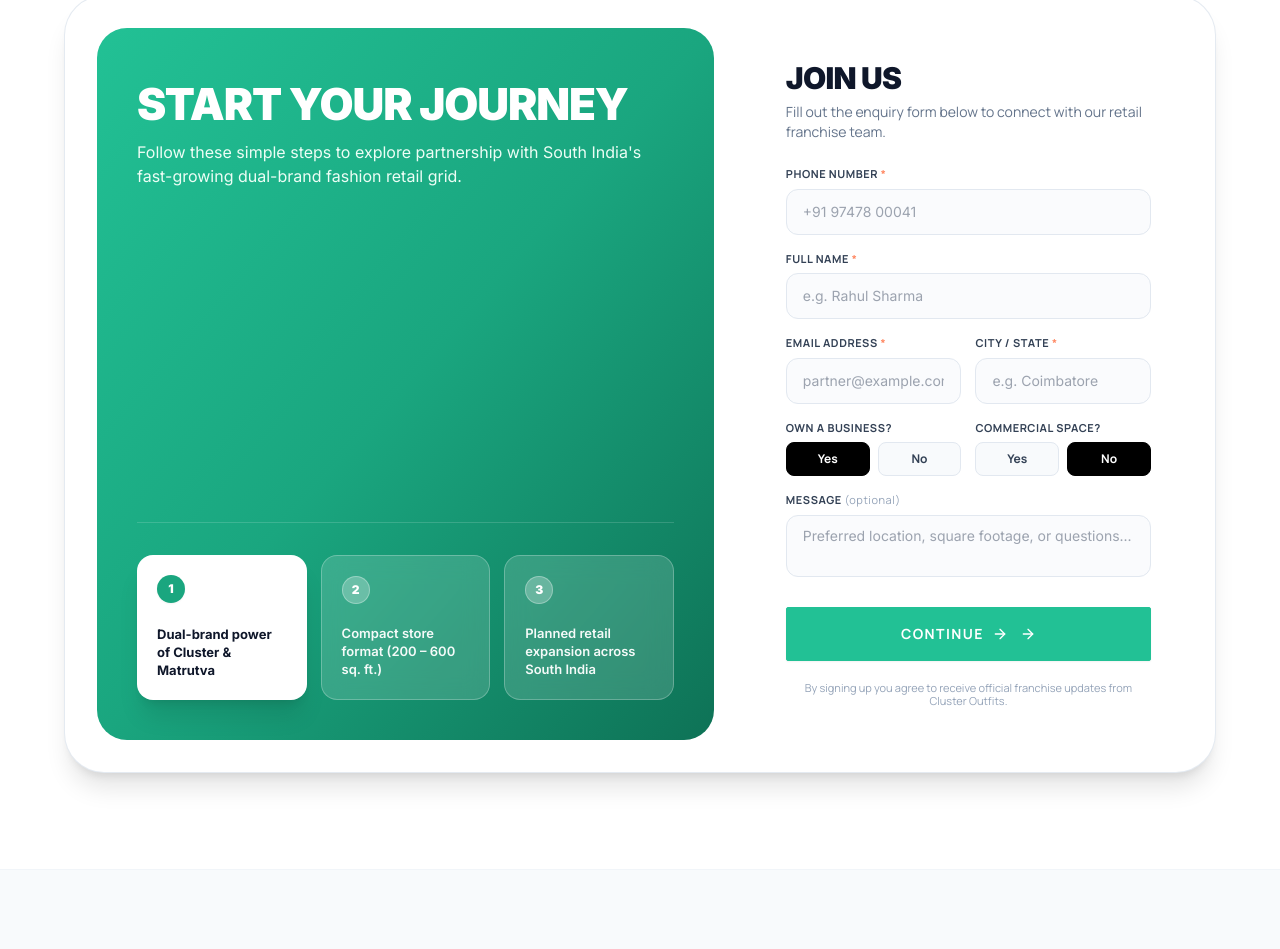
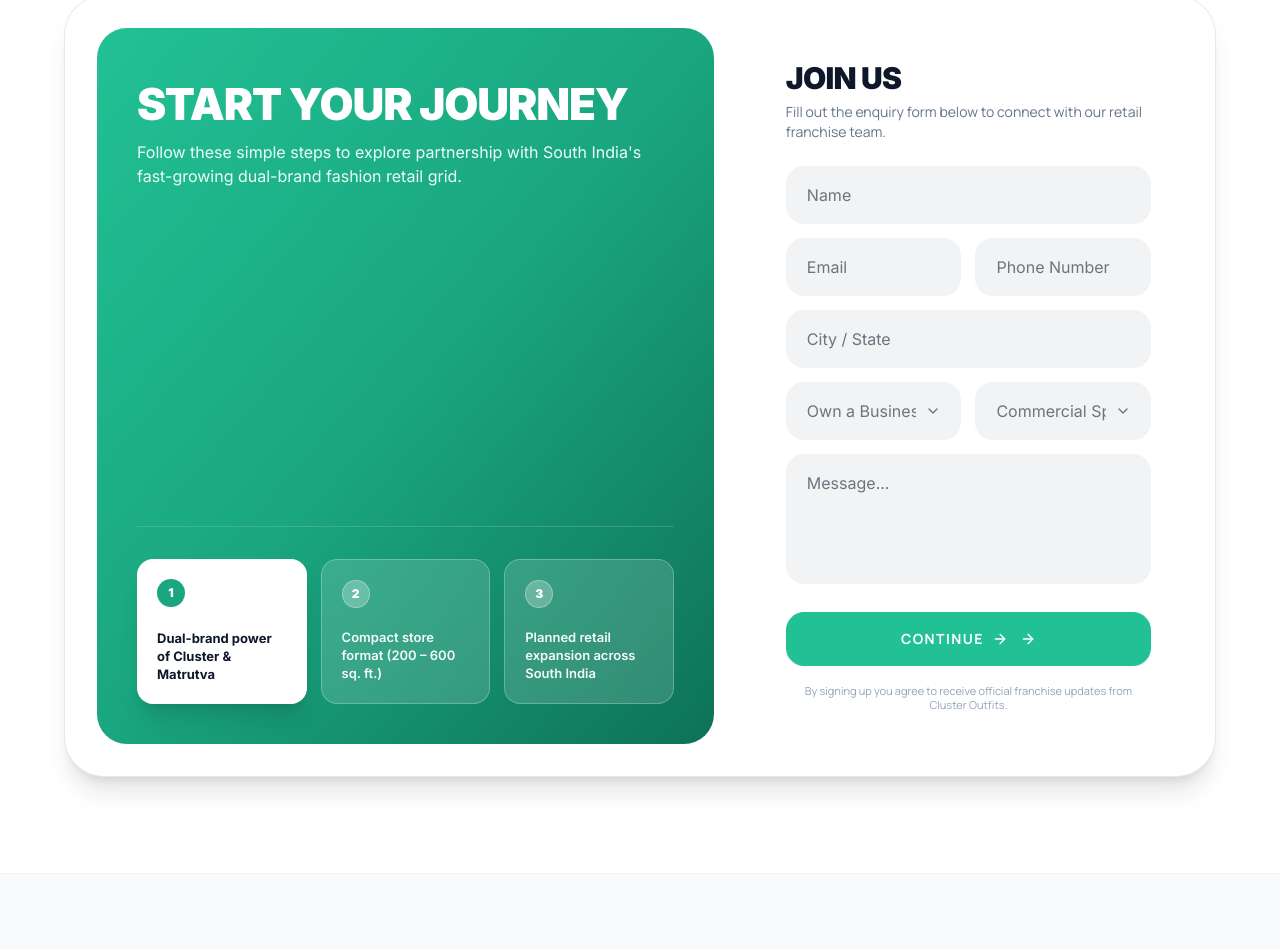
Before and after one commit to george-nithin/cluster-website, a Next.js app: page /our-franchise in a window 1280 px wide. Shown: the part 4481-5430 px from the top of the page. Built offline with nearby package versions, Linux system fonts and the light colour scheme.

Commit message:
style(franchise): redesign enquiry form fields to match reference design with soft gray rounded inputs and select dropdowns

```diff
--- a/src/app/our-franchise/page.tsx
+++ b/src/app/our-franchise/page.tsx
@@ -23,6 +23,7 @@ import {
   Building,
   Check,
   ShieldAlert,
+  ChevronDown,
 } from "lucide-react";
 
 export default function OurFranchisePage() {
@@ -623,126 +624,105 @@ export default function OurFranchisePage() {
                     </Button>
                   </div>
                 ) : (
-                  <form onSubmit={handleSubmit} className="space-y-4">
-                    {/* Phone Number */}
+                  <form onSubmit={handleSubmit} className="space-y-3.5">
+                    {/* Full Name */}
                     <div>
-                      <label className="block text-[11px] font-bold uppercase tracking-wider text-slate-700 font-manrope mb-1.5">
-                        Phone Number <span className="text-cluster-coral">*</span>
-                      </label>
+                      <label htmlFor="fullName" className="sr-only">Name</label>
                       <input
-                        type="tel"
+                        id="fullName"
+                        type="text"
                         required
-                        placeholder="+91 97478 00041"
-                        value={formState.phone}
-                        onChange={(e) => setFormState({ ...formState, phone: e.target.value })}
-                        className="w-full px-4 py-3 rounded-xl border border-slate-200 bg-slate-50/70 focus:bg-white focus:border-cluster-teal focus:ring-2 focus:ring-cluster-teal/20 outline-none text-slate-900 text-sm transition-all"
+                        placeholder="Name"
+                        value={formState.fullName}
+                        onChange={(e) => setFormState({ ...formState, fullName: e.target.value })}
+                        className="w-full px-5 py-3.5 sm:py-4 rounded-[18px] bg-[#F1F3F5] border border-transparent text-slate-800 placeholder:text-[#6C757D] text-sm sm:text-base outline-none focus:bg-white focus:border-cluster-teal focus:ring-2 focus:ring-cluster-teal/20 transition-all font-sans"
                       />
                     </div>
 
-                    {/* Full Name */}
-                    <div>
-                      <label className="block text-[11px] font-bold uppercase tracking-wider text-slate-700 font-manrope mb-1.5">
-                        Full Name <span className="text-cluster-coral">*</span>
-                      </label>
-                      <input
-                        type="text"
-                        required
-                        placeholder="e.g. Rahul Sharma"
-                        value={formState.fullName}
-                        onChange={(e) => setFormState({ ...formState, fullName: e.target.value })}
-                        className="w-full px-4 py-3 rounded-xl border border-slate-200 bg-slate-50/70 focus:bg-white focus:border-cluster-teal focus:ring-2 focus:ring-cluster-teal/20 outline-none text-slate-900 text-sm transition-all"
-                      />
-                    </div>
-
-                    {/* Email & City */}
+                    {/* Email & Phone */}
                     <div className="grid grid-cols-1 sm:grid-cols-2 gap-3.5">
                       <div>
-                        <label className="block text-[11px] font-bold uppercase tracking-wider text-slate-700 font-manrope mb-1.5">
-                          Email Address <span className="text-cluster-coral">*</span>
-                        </label>
+                        <label htmlFor="email" className="sr-only">Email</label>
                         <input
+                          id="email"
                           type="email"
                           required
-                          placeholder="partner@example.com"
+                          placeholder="Email"
                           value={formState.email}
                           onChange={(e) => setFormState({ ...formState, email: e.target.value })}
-                          className="w-full px-4 py-3 rounded-xl border border-slate-200 bg-slate-50/70 focus:bg-white focus:border-cluster-teal focus:ring-2 focus:ring-cluster-teal/20 outline-none text-slate-900 text-sm transition-all"
+                          className="w-full px-5 py-3.5 sm:py-4 rounded-[18px] bg-[#F1F3F5] border border-transparent text-slate-800 placeholder:text-[#6C757D] text-sm sm:text-base outline-none focus:bg-white focus:border-cluster-teal focus:ring-2 focus:ring-cluster-teal/20 transition-all font-sans"
                         />
                       </div>
 
                       <div>
-                        <label className="block text-[11px] font-bold uppercase tracking-wider text-slate-700 font-manrope mb-1.5">
-                          City / State <span className="text-cluster-coral">*</span>
-                        </label>
+                        <label htmlFor="phone" className="sr-only">Phone Number</label>
                         <input
-                          type="text"
+                          id="phone"
+                          type="tel"
                           required
-                          placeholder="e.g. Coimbatore"
-                          value={formState.city}
-                          onChange={(e) => setFormState({ ...formState, city: e.target.value })}
-                          className="w-full px-4 py-3 rounded-xl border border-slate-200 bg-slate-50/70 focus:bg-white focus:border-cluster-teal focus:ring-2 focus:ring-cluster-teal/20 outline-none text-slate-900 text-sm transition-all"
+                          placeholder="Phone Number"
+                          value={formState.phone}
+                          onChange={(e) => setFormState({ ...formState, phone: e.target.value })}
+                          className="w-full px-5 py-3.5 sm:py-4 rounded-[18px] bg-[#F1F3F5] border border-transparent text-slate-800 placeholder:text-[#6C757D] text-sm sm:text-base outline-none focus:bg-white focus:border-cluster-teal focus:ring-2 focus:ring-cluster-teal/20 transition-all font-sans"
                         />
                       </div>
                     </div>
 
-                    {/* Business Ownership & Retail Space */}
+                    {/* City / State */}
+                    <div>
+                      <label htmlFor="city" className="sr-only">City / State</label>
+                      <input
+                        id="city"
+                        type="text"
+                        required
+                        placeholder="City / State"
+                        value={formState.city}
+                        onChange={(e) => setFormState({ ...formState, city: e.target.value })}
+                        className="w-full px-5 py-3.5 sm:py-4 rounded-[18px] bg-[#F1F3F5] border border-transparent text-slate-800 placeholder:text-[#6C757D] text-sm sm:text-base outline-none focus:bg-white focus:border-cluster-teal focus:ring-2 focus:ring-cluster-teal/20 transition-all font-sans"
+                      />
+                    </div>
+
+                    {/* Business Ownership & Retail Space (Select a Subject Style) */}
                     <div className="grid grid-cols-1 sm:grid-cols-2 gap-3.5">
-                      <div>
-                        <label className="block text-[11px] font-bold uppercase tracking-wider text-slate-700 font-manrope mb-1.5">
-                          Own a Business?
-                        </label>
-                        <div className="grid grid-cols-2 gap-2">
-                          {["Yes", "No"].map((opt) => (
-                            <button
-                              key={opt}
-                              type="button"
-                              onClick={() => setFormState({ ...formState, ownsBusiness: opt })}
-                              className={`py-2 px-3 rounded-lg text-xs font-bold font-manrope border transition-all cursor-pointer ${
-                                formState.ownsBusiness === opt
-                                  ? "bg-black text-white border-black shadow-xs"
-                                  : "bg-slate-50 text-slate-700 border-slate-200 hover:bg-slate-100"
-                              }`}
-                            >
-                              {opt}
-                            </button>
-                          ))}
-                        </div>
+                      <div className="relative">
+                        <label htmlFor="ownsBusiness" className="sr-only">Own a Business?</label>
+                        <select
+                          id="ownsBusiness"
+                          value={formState.ownsBusiness}
+                          onChange={(e) => setFormState({ ...formState, ownsBusiness: e.target.value })}
+                          className="w-full px-5 py-3.5 sm:py-4 rounded-[18px] bg-[#F1F3F5] border border-transparent text-[#6C757D] text-sm sm:text-base outline-none appearance-none cursor-pointer focus:bg-white focus:border-cluster-teal focus:ring-2 focus:ring-cluster-teal/20 transition-all pr-11 font-sans"
+                        >
+                          <option value="Yes">Own a Business: Yes</option>
+                          <option value="No">Own a Business: No</option>
+                        </select>
+                        <ChevronDown className="w-4 h-4 text-[#6C757D] absolute right-5 top-1/2 -translate-y-1/2 pointer-events-none" />
                       </div>
 
-                      <div>
-                        <label className="block text-[11px] font-bold uppercase tracking-wider text-slate-700 font-manrope mb-1.5">
-                          Commercial Space?
-                        </label>
-                        <div className="grid grid-cols-2 gap-2">
-                          {["Yes", "No"].map((opt) => (
-                            <button
-                              key={opt}
-                              type="button"
-                              onClick={() => setFormState({ ...formState, hasSpace: opt })}
-                              className={`py-2 px-3 rounded-lg text-xs font-bold font-manrope border transition-all cursor-pointer ${
-                                formState.hasSpace === opt
-                                  ? "bg-black text-white border-black shadow-xs"
-                                  : "bg-slate-50 text-slate-700 border-slate-200 hover:bg-slate-100"
-                              }`}
-                            >
-                              {opt}
-                            </button>
-                          ))}
-                        </div>
+                      <div className="relative">
+                        <label htmlFor="hasSpace" className="sr-only">Commercial Space?</label>
+                        <select
+                          id="hasSpace"
+                          value={formState.hasSpace}
+                          onChange={(e) => setFormState({ ...formState, hasSpace: e.target.value })}
+                          className="w-full px-5 py-3.5 sm:py-4 rounded-[18px] bg-[#F1F3F5] border border-transparent text-[#6C757D] text-sm sm:text-base outline-none appearance-none cursor-pointer focus:bg-white focus:border-cluster-teal focus:ring-2 focus:ring-cluster-teal/20 transition-all pr-11 font-sans"
+                        >
+                          <option value="Yes">Commercial Space: Yes</option>
+                          <option value="No">Commercial Space: No</option>
+                        </select>
+                        <ChevronDown className="w-4 h-4 text-[#6C757D] absolute right-5 top-1/2 -translate-y-1/2 pointer-events-none" />
                       </div>
                     </div>
 
-                    {/* Additional Message */}
+                    {/* Message Textarea */}
                     <div>
-                      <label className="block text-[11px] font-bold uppercase tracking-wider text-slate-700 font-manrope mb-1.5">
-                        Message <span className="text-slate-400 font-normal lowercase">(optional)</span>
-                      </label>
+                      <label htmlFor="message" className="sr-only">Message</label>
                       <textarea
-                        rows={2}
-                        placeholder="Preferred location, square footage, or questions..."
+                        id="message"
+                        rows={4}
+                        placeholder="Message..."
                         value={formState.message}
                         onChange={(e) => setFormState({ ...formState, message: e.target.value })}
-                        className="w-full px-4 py-2.5 rounded-xl border border-slate-200 bg-slate-50/70 focus:bg-white focus:border-cluster-teal focus:ring-2 focus:ring-cluster-teal/20 outline-none text-slate-900 text-sm transition-all resize-none"
+                        className="w-full px-5 py-4 rounded-[18px] bg-[#F1F3F5] border border-transparent text-slate-800 placeholder:text-[#6C757D] text-sm sm:text-base outline-none focus:bg-white focus:border-cluster-teal focus:ring-2 focus:ring-cluster-teal/20 transition-all resize-none min-h-[120px] font-sans"
                       />
                     </div>
 
@@ -753,7 +733,7 @@ export default function OurFranchisePage() {
                         size="lg"
                         type="submit"
                         disabled={isSubmitting}
-                        className="w-full justify-center tracking-widest uppercase font-bold text-xs sm:text-sm"
+                        className="w-full justify-center tracking-widest uppercase font-bold text-xs sm:text-sm !rounded-[18px] py-4"
                       >
                         {isSubmitting ? (
                           "Submitting..."
```
